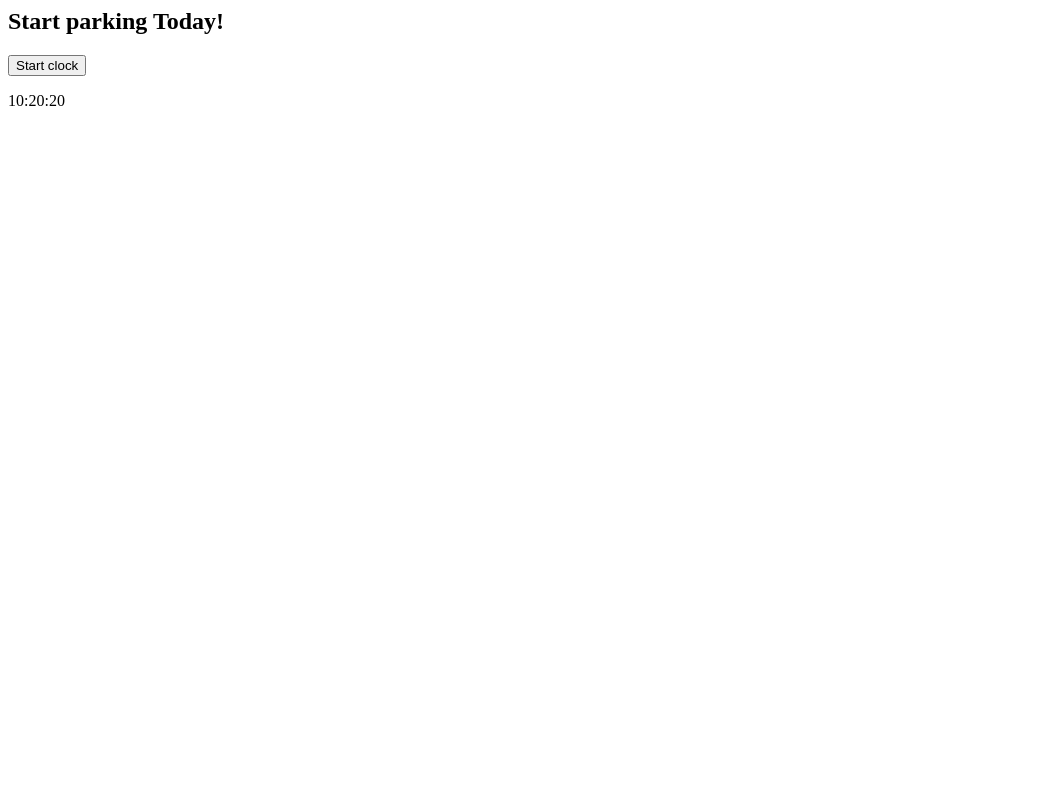
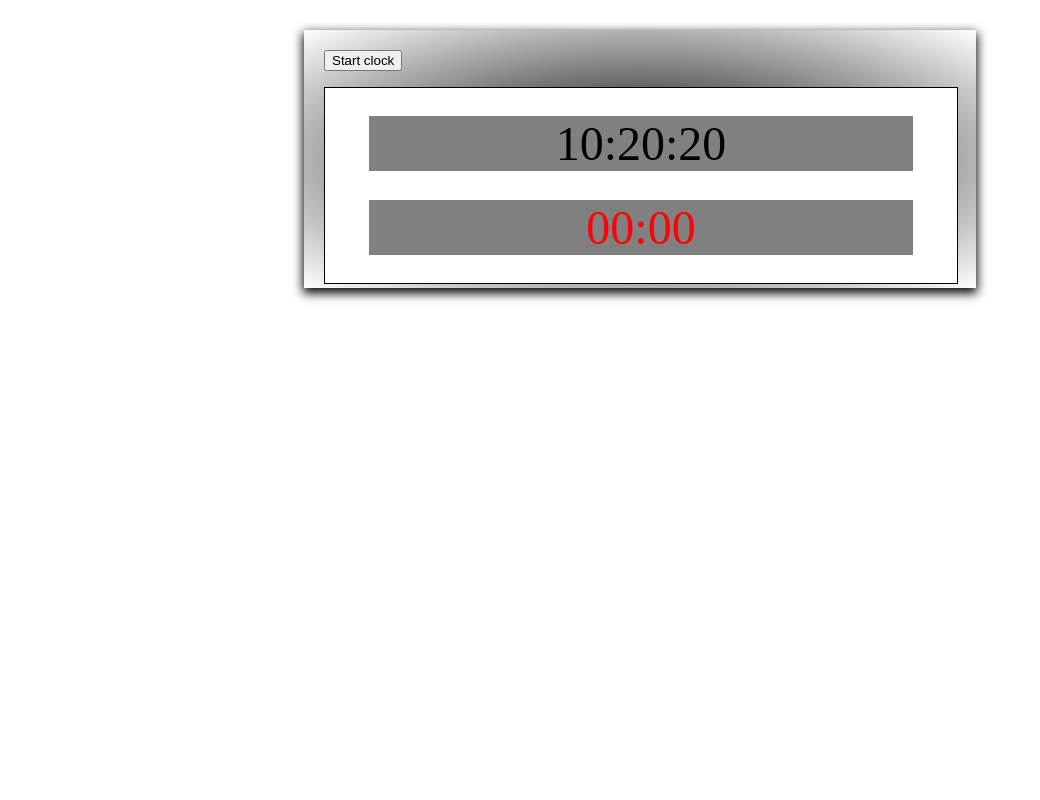
Before and after one commit to stefanjm/backendboys, a Django app: page /parkalot/customer/1/ in a window 1280 px wide. Shown: the whole page, without its empty margins (0-1040 px from the left). Run offline with Django 3.2, Linux system fonts and the light colour scheme.

Commit message:
Made the digital clock look better

```diff
--- /dev/null
+++ b/parkalot/static/parkalot/css/styles.css
@@ -0,0 +1,34 @@
+html {
+    box-sizing: border-box;
+}
+
+#digital-clock{
+    border: 1px solid black;
+    background-color: white;
+    width: 100%;
+    display: inline-block;
+}
+
+#digital-clock > .clock {
+    background-color: grey;
+    margin: 4.5% 7%;
+    text-align: center;
+}
+
+#digital-clock > .clock > span {
+    display: inline-block;
+    vertical-align: middle;
+    font-size: 3em;
+}
+
+#digital-clock-border {
+    width: 50%;
+    margin: 30px auto;
+    padding: 20px 20px 4px 20px;
+    background-image: radial-gradient(black, white);
+    box-shadow: 0px 4px 10px 1px black;
+}
+
+.not-used {
+    color: red;
+}
--- a/parkalot/static/parkalot/js/script.js
+++ b/parkalot/static/parkalot/js/script.js
@@ -16,12 +16,14 @@ $(document).ready(function() {
   });
 
   setInterval(() => {
-    getCurrentTime($("#current-time"))
+    getCurrentTime($("#current-time>span"))
   }, 1000)
 });
 
 // This function just gets the current time, formats it and puts the formatted text into element
 function getCurrentTime(element) {
+  if (element.attr("class") == "not-used")
+    element.removeClass("not-used")
   let time = new Date()
   let timeValue = "";
 
@@ -55,7 +57,7 @@ function submitIfHaveCoordinates(lat,long) {
   })
 
   // This puts the timer on, showing the customer when his free time on this parking zone is over
-  calculateParkEndTime($("#park-end-time"))
+  calculateParkEndTime($("#park-end-time>span"))
 
   //get current time and set the second clock for 3 hours later
   // document.getElementById("startParkForm").submit();
@@ -63,6 +65,8 @@ function submitIfHaveCoordinates(lat,long) {
 }
 
 function calculateParkEndTime(element) {
+  if (element.attr("class") == "not-used")
+    element.removeClass("not-used")
   let time = new Date()
   let parkEndTime = ""
 
--- a/parkalot/templates/parkalot/customer.html
+++ b/parkalot/templates/parkalot/customer.html
@@ -1,17 +1,18 @@
 <!-- jquery for getting user position coordinates and sending with the form -->
 {% load static %}
+<link rel="stylesheet" href="{% static 'parkalot/css/styles.css' %}">
 <script src="{% static 'parkalot/js/jquery-3.3.1.min.js' %}"></script>
 <script src="{% static 'parkalot/js/script.js' %}"></script>
 
-<h2>Start parking Today!</h2>
-
-<div class="digital-clock">
+<div id="digital-clock-border">
     <form action="{% url 'customer' customer_id %}" method="post" id="startParkForm">
         {% csrf_token %}
         <input hidden type="text" name="customerId" id="customerId" value="{{ customer_id }}">
         <input hidden type="text" name="coordinates" id="coordinates" value="">
         <input type="submit" value="Start clock">
     </form>
-    <div class="clock" id="current-time"></div>
-    <div class="clock" id="park-end-time"></div>
+    <div id="digital-clock">
+        <div class="clock" id="current-time"><span class="not-used">00:00:00</span></div>
+        <div class="clock" id="park-end-time"><span class="not-used">00:00</span></div>
+    </div>
 </div>
```
